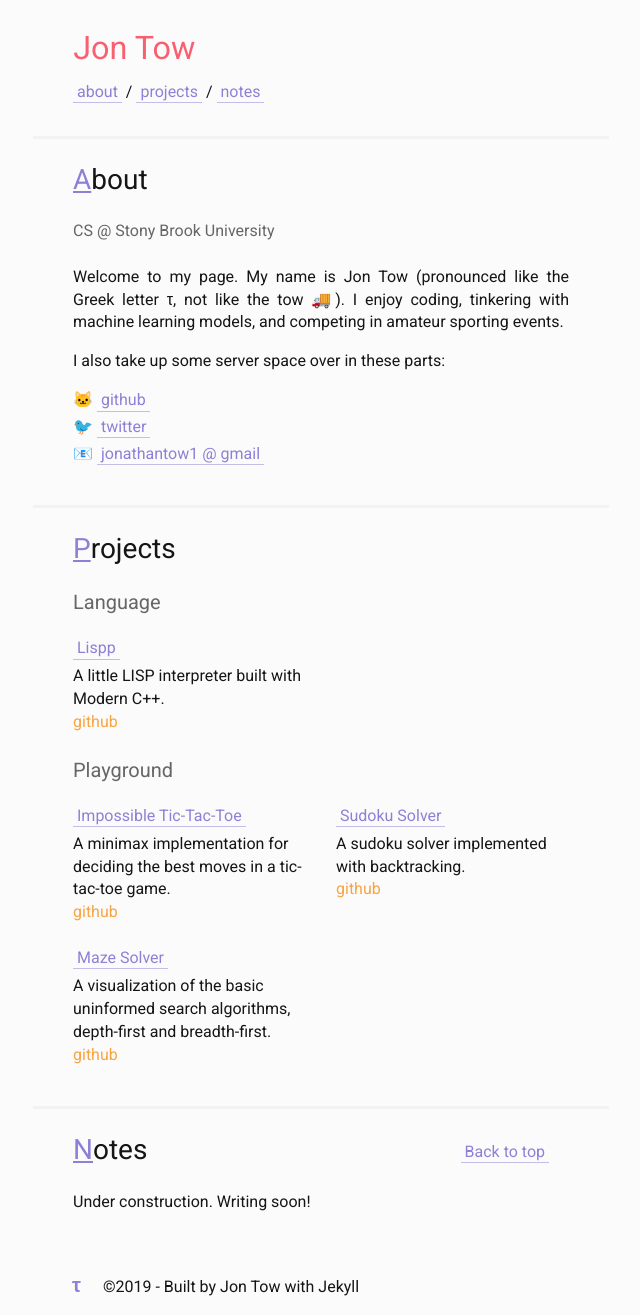
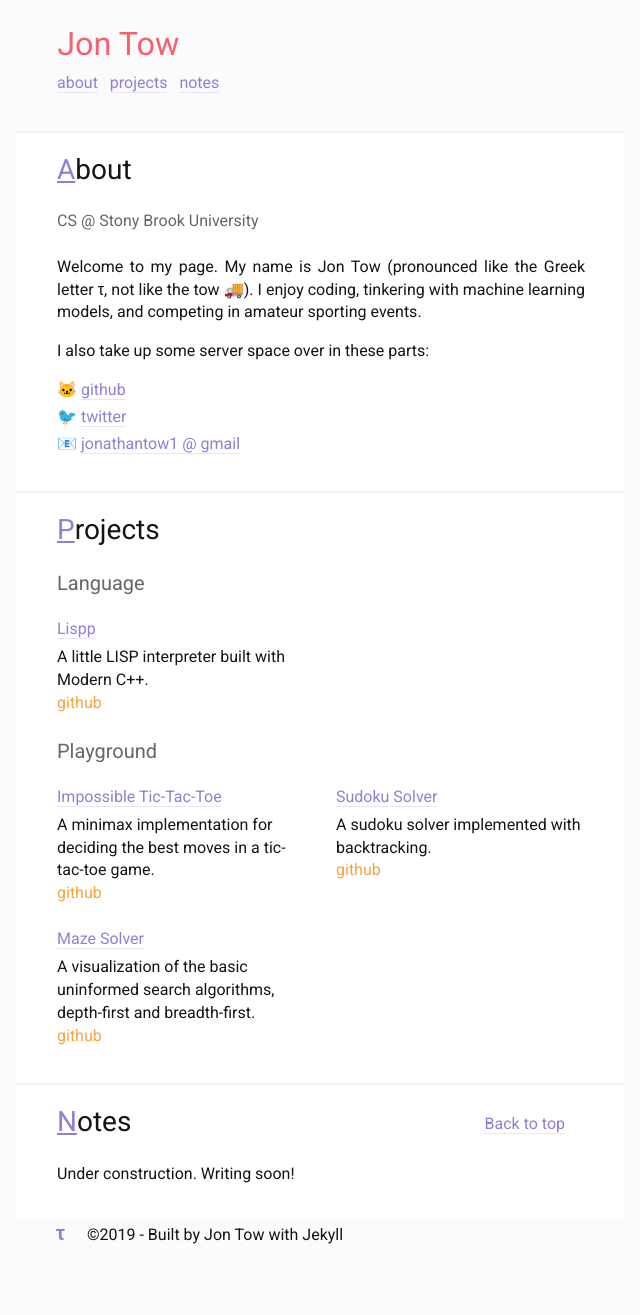
Before and after one commit to jon-tow/jon-tow.github.io, a Jekyll site: the page built from index.html, in a window 1280 px wide. Shown: the whole page, without its empty margins (319-959 px from the left). Built offline with Jekyll 4.4.1, drawn with Linux system fonts in a browser that asks for light colours; after the commit the page ends 1263 px from its top, so only the background shows below that.

Commit message:
Clean up before posts

```diff
--- a/_includes/_base/nav.html
+++ b/_includes/_base/nav.html
@@ -1,15 +1,15 @@
 <nav id="nav">
   <div class="w-100">
-    <span class="navbar-brand" style="font-size: 1.35em" href="{{site.url}}">
+    <span class="navbar-brand pb-0" style="font-size: 1.35em" href="{{site.url}}">
       <h2>Jon Tow</h2>
     </span>
 
-    <div class="navbar ml-0 navbar-expand mb-0 pt-0 pb-0">
+    <div class="navbar ml-0 navbar-expand mb-0 pt-0 ">
       <div class="collapse navbar-collapse" id="navbarNav">
 	<p>
-          <a href="#about"> about</a> /
-          <a href="#project"> projects</a> /
-          <a href="#notes"> notes</a>
+          <a href="#about"> about</a>
+          <a class="ml-2" href="#project"> projects</a>
+          <a class="ml-2" href="#notes"> notes</a>
 	</p>
       </div>
     </div>
--- a/_includes/_sections/projects.html
+++ b/_includes/_sections/projects.html
@@ -18,7 +18,7 @@
         <!-- Column Content -->
         <div class="project-item col-sm">
           <h4>
-            <a href="https://github.com/jon-tow/lispp">
+            <a class="project-name" href="https://github.com/jon-tow/lispp">
               Lispp
             </a>
           </h4>
--- a/assets/css/main.css
+++ b/assets/css/main.css
@@ -17,7 +17,7 @@
 
     /* Sizes */
     --base-font-size: 1em;
-    --base-height-padding: 1.5em;
+    --base-height-padding: 1.25em;
 }
 
 * {
@@ -32,7 +32,7 @@ html, body {
 
 body {
     margin: 0 auto;
-    max-width: 36em;
+    max-width: 38em;
 
     font-size: var(--base-font-size);
     font-family: "Roboto", Arial, Helvetica, sans-serif;
@@ -56,9 +56,8 @@ body {
 }
 
 .github-link {
-    padding: 0;
     text-decoration: none;
-    border-bottom: none;
+    border-bottom: 1.5px solid transparent;
 }
 
 .contents {
@@ -127,7 +126,7 @@ nav {
 
     width: 100%;
 
-    padding: var(--base-height-padding) 0em 1em 1.5em;
+    padding: var(--base-height-padding) 0em 0.75em 1.5em;
 }
 
 .navbar {
@@ -139,6 +138,9 @@ nav {
 }
 
 .navbar a {
+
+}
+.navbar a:hover {
 
 }
 
@@ -161,10 +163,10 @@ nav {
 /* Section Styling */
 section {
     width: 100%;
-    padding: var(--base-height-padding) .5em 0em .5em;
-    margin-bottom: var(--base-height-padding);
+    padding: var(--base-height-padding) .5em var(--base-height-padding) .5em;
 
-    border-top: 3px solid #f2f2f2;
+    border-top: 2px solid #f2f2f2;
+    background-color: white;
 }
 
 .post {
@@ -384,16 +386,16 @@ footer {
 a {
     transition: 0.25s;
     color: var(--main-color);
-    border-bottom: 1.5px solid rgba(142, 128, 214, 0.5);
-    padding: 1px 4px 1.5px 4px;
+    border-bottom: 1.5px solid rgba(142, 126, 209, .2);
+
     text-decoration:none;
 }
 
 a:hover {
-    color: var(--third-color);
+    color: var(--black);
     border-bottom-color: transparent;
-    text-decoration: none;
-    background-color: rgba(253, 237, 199, 0.2);
+    text-decoration: dotted;
+    border-bottom: 1.5px solid var(--light-black);
 }
 
 /*------------*/
```
